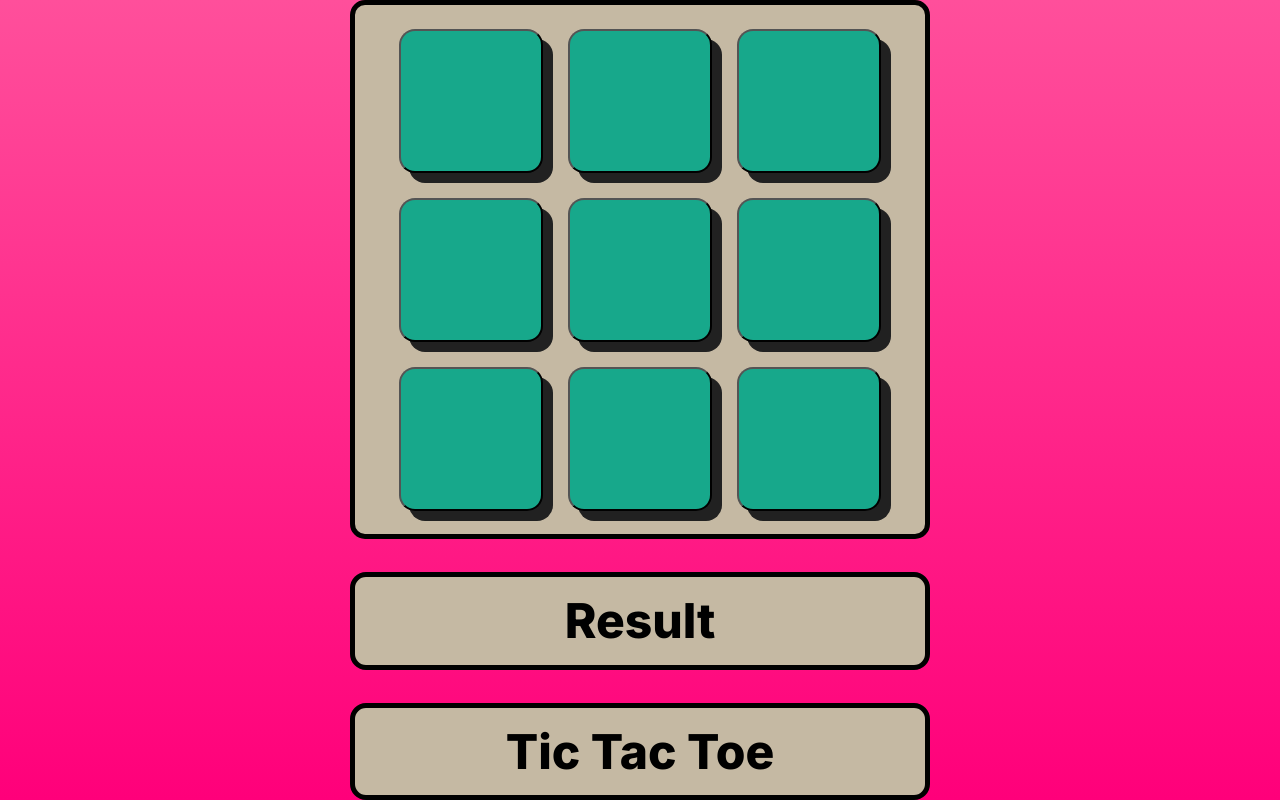
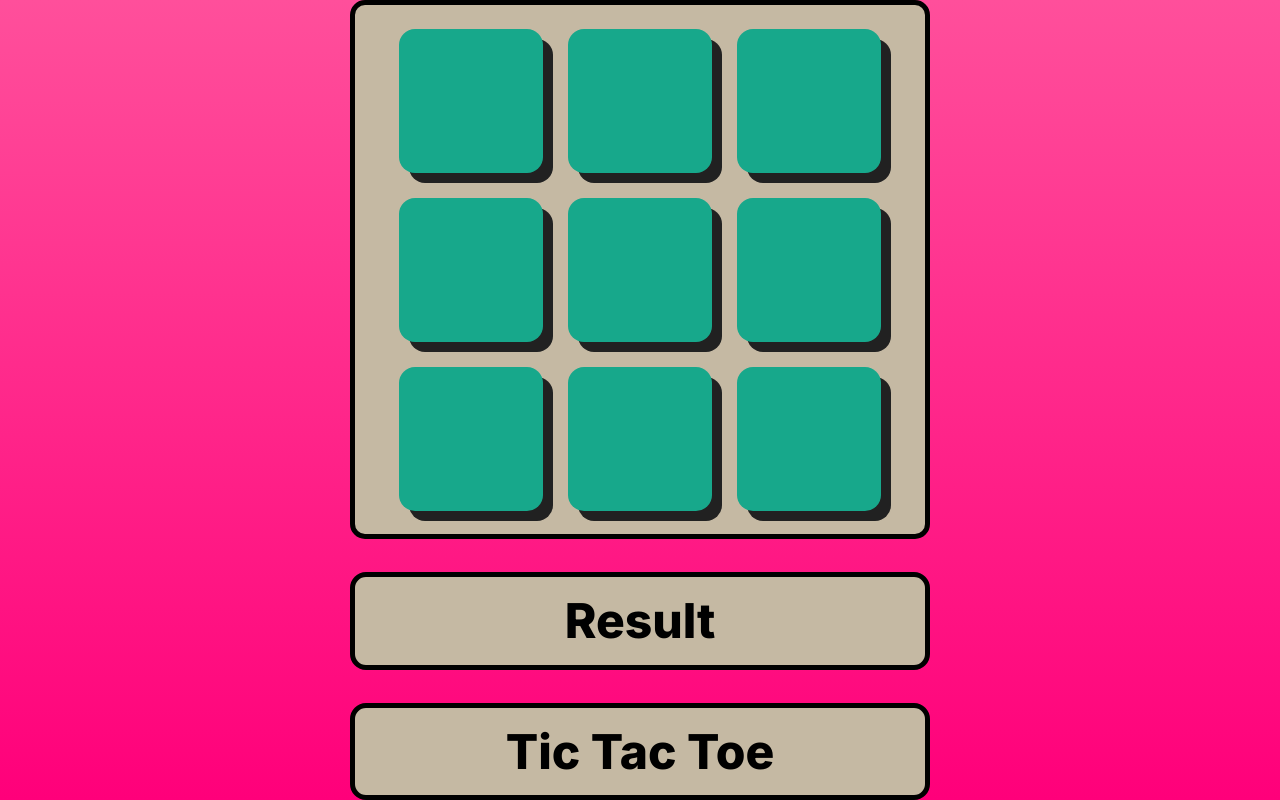
Before and after one commit to yakubova6/tic-tac-toe, a plain HTML site: page index.html in a window 1280 px wide. Drawn offline with Linux system fonts and the light colour scheme.

Commit message:
added new border rules

```diff
--- a/css/styles.css
+++ b/css/styles.css
@@ -68,6 +68,8 @@ body {
     height: 144px;
     border-radius: 16px;
     box-shadow: 10px 10px 0 0 var(--color-shadow-cell);
+    border: none;
+    outline: none;
 }
 
 .content__button {
@@ -77,3 +79,9 @@ body {
     border: 5px solid var(--color-border);
     background-color: var(--color-background-section);
 }
+
+.grid__cell,
+.content__button {
+    padding: 0;
+    margin: 0;
+}
```
